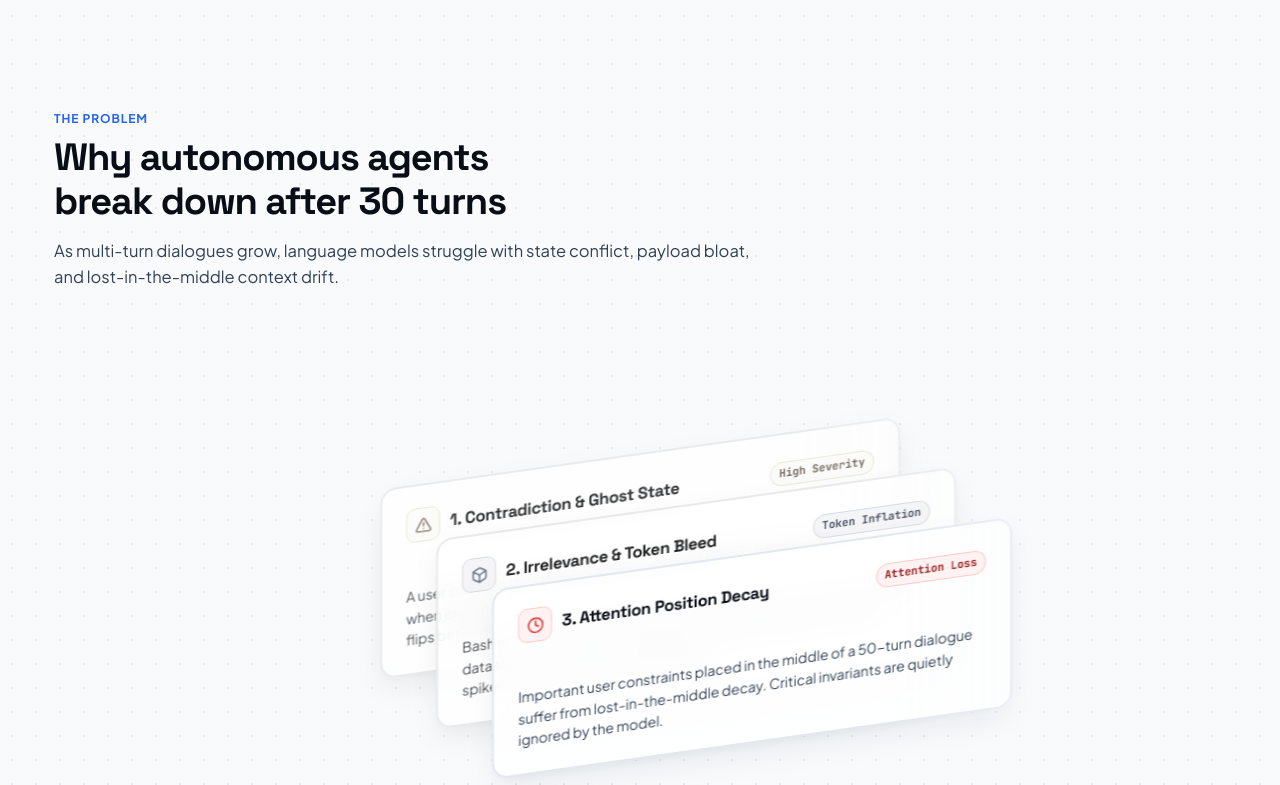
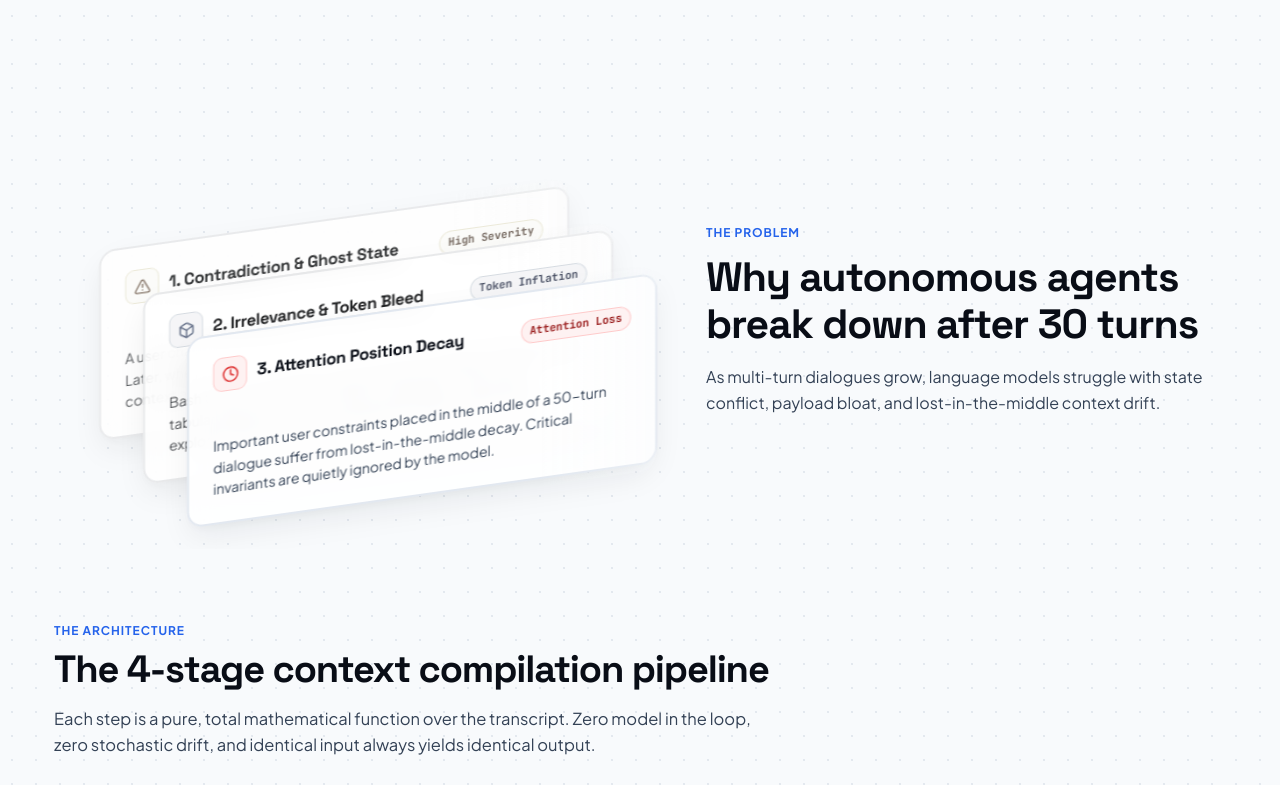
Before and after one commit to j4yop/context-hackdevengers, a plain HTML site: page web/index.html in a window 1280 px wide. Shown: the part 1124-1909 px from the top of the page. Drawn offline with Linux system fonts and the light colour scheme.

Commit message:
feat(landing): align failures section side-by-side with cards on left and text on right (#81)
Co-authored-by: Jay Gopal Tripathy <jaygopaltripathy@gmail.com>

```diff
--- a/web/index.html
+++ b/web/index.html
@@ -147,15 +147,9 @@
 
   <!-- ── Section: The 3 Failures ──────────────────────────────── -->
   <section class="band" id="failures">
-    <div class="band-header">
-      <span class="band-eyebrow">The Problem</span>
-      <h2>Why autonomous agents break down after 30 turns</h2>
-      <p class="lede">
-        As multi-turn dialogues grow, language models struggle with state conflict,
-        payload bloat, and lost-in-the-middle context drift.
-      </p>
-    </div>
-
+    <div class="failures-layout">
+      <!-- Left Column: Display Cards Stack -->
+      <div class="failures-cards-col">
         <div class="display-cards-container">
           <div class="display-cards-deck">
             <!-- Card 1: Contradiction & Ghost State -->
@@ -219,6 +213,18 @@
                 lost-in-the-middle decay. Critical invariants are quietly ignored by the model.
               </p>
             </div>
+          </div>
+        </div>
+      </div>
+
+      <!-- Right Column: Section Header & Narrative -->
+      <div class="failures-text-col">
+        <span class="band-eyebrow">The Problem</span>
+        <h2>Why autonomous agents break down after 30 turns</h2>
+        <p class="lede">
+          As multi-turn dialogues grow, language models struggle with state conflict,
+          payload bloat, and lost-in-the-middle context drift.
+        </p>
       </div>
     </div>
   </section>
--- a/web/style.css
+++ b/web/style.css
@@ -1451,13 +1451,61 @@ details > div { padding: 16px; }
   line-height: 1.55;
 }
 
-/* ── Display Cards Stack (Interactive Failures Deck) ───────── */
+/* ── Display Cards Stack & Failures Side-by-Side ───────────── */
+.failures-layout {
+  display: flex;
+  flex-direction: row;
+  align-items: center;
+  justify-content: space-between;
+  gap: 56px;
+  width: 100%;
+}
+
+.failures-cards-col {
+  flex: 0 0 560px;
+  max-width: 560px;
+  display: flex;
+  justify-content: flex-start;
+  align-items: center;
+}
+
+.failures-text-col {
+  flex: 1;
+  max-width: 520px;
+}
+
+.failures-text-col .band-eyebrow {
+  font-size: 12px;
+  font-weight: 700;
+  text-transform: uppercase;
+  letter-spacing: 0.08em;
+  color: var(--accent);
+  margin-bottom: 12px;
+  display: block;
+}
+
+.failures-text-col h2 {
+  font-size: clamp(28px, 3.2vw, 42px);
+  line-height: 1.15;
+  letter-spacing: -0.025em;
+  font-weight: 700;
+  margin: 0 0 16px;
+  color: var(--ink);
+}
+
+.failures-text-col .lede {
+  font-size: 16px;
+  line-height: 1.6;
+  color: var(--ink-2);
+  margin: 0;
+}
+
 .display-cards-container {
   display: flex;
-  justify-content: center;
+  justify-content: flex-start;
   align-items: center;
   width: 100%;
-  padding: 32px 0 56px;
+  padding: 24px 0 36px;
   overflow: visible;
 }
 
@@ -1467,8 +1515,8 @@ details > div { padding: 16px; }
   place-items: center;
   position: relative;
   width: 100%;
-  max-width: 640px;
-  min-height: 380px;
+  max-width: 560px;
+  min-height: 360px;
 }
 
 .display-card {
@@ -1478,7 +1526,7 @@ details > div { padding: 16px; }
   flex-direction: column;
   justify-content: space-between;
   width: 100%;
-  max-width: 520px;
+  max-width: 470px;
   min-height: 190px;
   padding: 22px 24px;
   border-radius: 16px;
@@ -1605,6 +1653,7 @@ details > div { padding: 16px; }
   letter-spacing: -0.02em;
   color: var(--ink);
   margin: 0;
+  white-space: nowrap;
 }
 
 .display-card-desc {
@@ -1640,7 +1689,7 @@ details > div { padding: 16px; }
 
   /* Card 2: Mid-Center Offset */
   .display-card-2 {
-    transform: skewY(-8deg) translate(56px, 58px);
+    transform: skewY(-8deg) translate(44px, 50px);
     z-index: 2;
     filter: grayscale(80%);
     opacity: 0.92;
@@ -1648,7 +1697,7 @@ details > div { padding: 16px; }
   .display-card-2:hover,
   .display-card-2:focus-visible,
   .display-card-2.is-active {
-    transform: skewY(-8deg) translate(56px, 18px);
+    transform: skewY(-8deg) translate(44px, 16px);
     z-index: 25 !important;
     filter: grayscale(0%);
     opacity: 1;
@@ -1656,7 +1705,7 @@ details > div { padding: 16px; }
 
   /* Card 3: Front-Right Offset */
   .display-card-3 {
-    transform: skewY(-8deg) translate(112px, 116px);
+    transform: skewY(-8deg) translate(88px, 100px);
     z-index: 3;
     filter: grayscale(0%);
     opacity: 1;
@@ -1664,10 +1713,33 @@ details > div { padding: 16px; }
   .display-card-3:hover,
   .display-card-3:focus-visible,
   .display-card-3.is-active {
-    transform: skewY(-8deg) translate(112px, 80px);
+    transform: skewY(-8deg) translate(88px, 68px);
     z-index: 25 !important;
     filter: grayscale(0%);
     opacity: 1;
+  }
+}
+
+/* Tablet Layout (<=980px): Stack Header above Cards */
+@media (max-width: 980px) {
+  .failures-layout {
+    flex-direction: column;
+    gap: 36px;
+    align-items: flex-start;
+  }
+  .failures-text-col {
+    order: 1;
+    width: 100%;
+    max-width: 100%;
+  }
+  .failures-cards-col {
+    order: 2;
+    width: 100%;
+    max-width: 100%;
+    justify-content: center;
+  }
+  .display-cards-container {
+    justify-content: center;
   }
 }
 
@@ -1675,6 +1747,7 @@ details > div { padding: 16px; }
 @media (max-width: 680px) {
   .display-cards-container {
     padding: 16px 0;
+    justify-content: center;
   }
   .display-cards-deck {
     display: flex;
```
Lines whose indentation alone changed are shown as unchanged.
